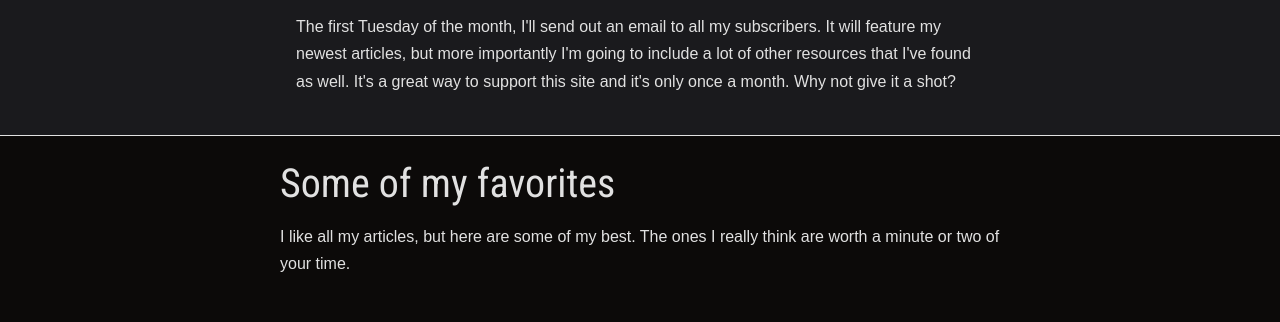
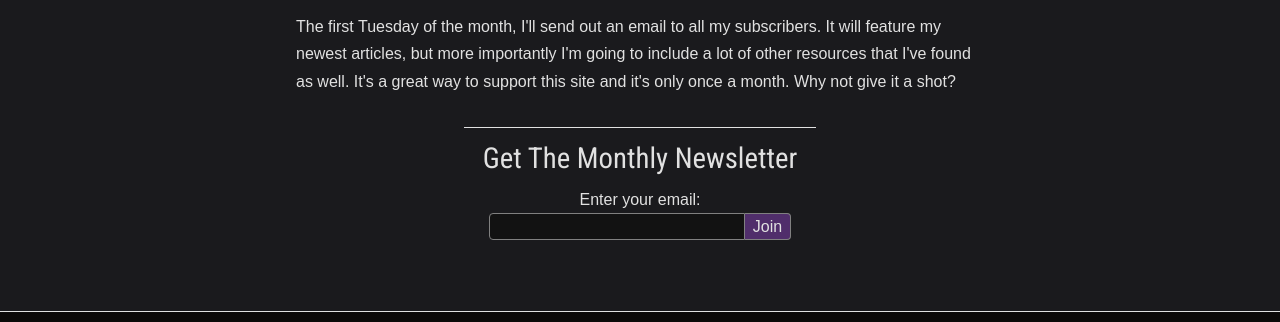
Before and after one commit to MostlyFocusedMike/mostlyfocused-site, a website built with Vite: page index.html in a window 1280 px wide. Shown: the part 1597-1919 px from the top of the page. Built offline with nearby package versions, Linux system fonts and the light colour scheme.

Commit message:
chimp form hotfix

```diff
--- a/index.html
+++ b/index.html
@@ -86,7 +86,7 @@
         <p>
           The first Tuesday of the month, I'll send out an email to all my subscribers. It will feature my newest articles, but more importantly I'm going to include a lot of other resources that I've found as well. It's a great way to support this site and it's only once a month. Why not give it a shot?
         </p>
-        <chimp-form></chimp-form>
+        <chimp-form always_visible></chimp-form>
       </section>
 
       <section id="favorites-section" aria-labelledby="favorites-heading">
--- a/src/components/chimp-form/index.js
+++ b/src/components/chimp-form/index.js
@@ -76,9 +76,10 @@ export default class ChimpForm extends HTMLElement {
   render() {
     const isSideBar = this.hasAttribute('side_bar');
     const tinyClass = isSideBar ? 'tiny' : '';
+    const isAlways = this.hasAttribute('always_visible');
 
     this.innerHTML = /*html*/`
-      <div class="${isSideBar ? 'side-bar' : ''} newsletter-container" >
+      <div class="${isSideBar ? 'side-bar' : ''} ${isAlways ? "always-visible" : ""} newsletter-container" >
         <form class="newsletter-form" aria-label="Get the monthly newsletter ${isSideBar ? 'sidebar' : ''}">
           <h2 class="${tinyClass}">
             Get The Monthly Newsletter
--- a/src/components/chimp-form/styles.css
+++ b/src/components/chimp-form/styles.css
@@ -103,3 +103,7 @@ div.newsletter-container.side-bar {
     display: block;
   }
 }
+
+div.newsletter-container.always-visible {
+  display: block;
+}
```
